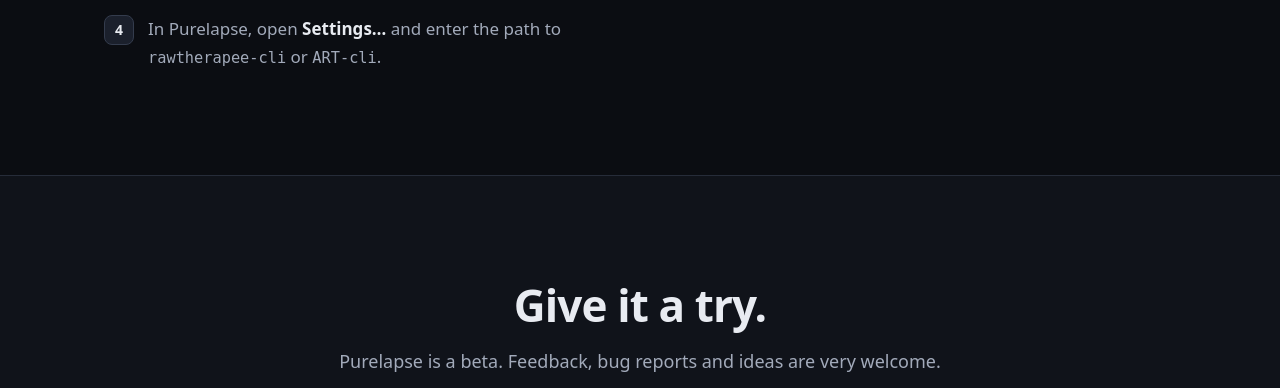
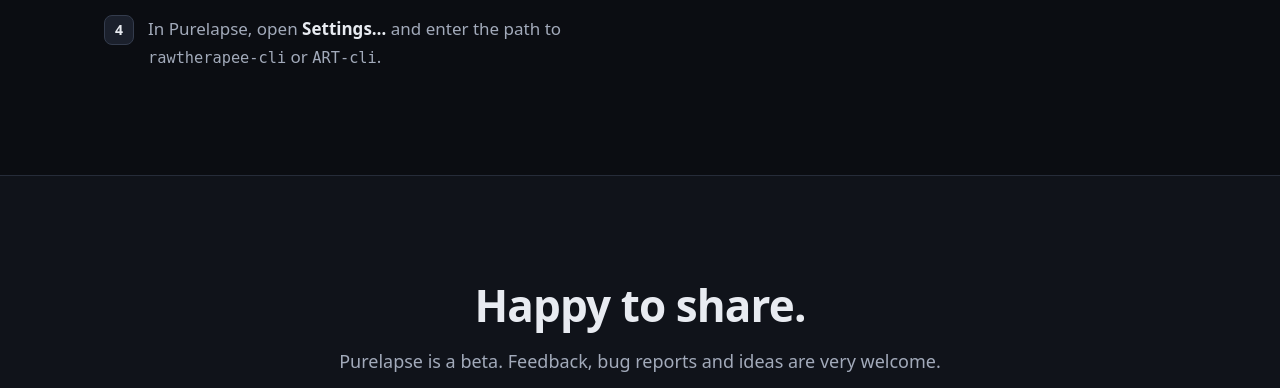
Before and after one commit to Purelapse/purelapse, a plain HTML site: page docs/en.html in a window 1280 px wide. Shown: the part 7257-7645 px from the top of the page. Drawn offline with Linux system fonts and the light colour scheme.

Commit message:
Webseite: Schlussüberschrift 'Happy to share' / 'Gern geteilt'

```diff
--- a/docs/en.html
+++ b/docs/en.html
@@ -166,7 +166,7 @@
 
   <section class="final alt">
     <div class="wrap">
-      <h2>Give it a try.</h2>
+      <h2>Happy to share.</h2>
       <p>Purelapse is a beta. Feedback, bug reports and ideas are very welcome.</p>
       <div class="cta">
         <a class="btn btn-primary" href="https://github.com/slvobng/purelapse/releases/download/v2.39.0-beta/Purelapse-2.39.0-beta-x86_64.AppImage"><svg viewBox="0 0 24 24" fill="none" stroke="currentColor" stroke-width="2.2" stroke-linecap="round" stroke-linejoin="round" aria-hidden="true"><path d="M12 4v11M7 10l5 5 5-5M5 20h14"/></svg><span>Download for Linux</span></a>
```
Also changed, not shown: docs/index.html (+1 -1 lines).
